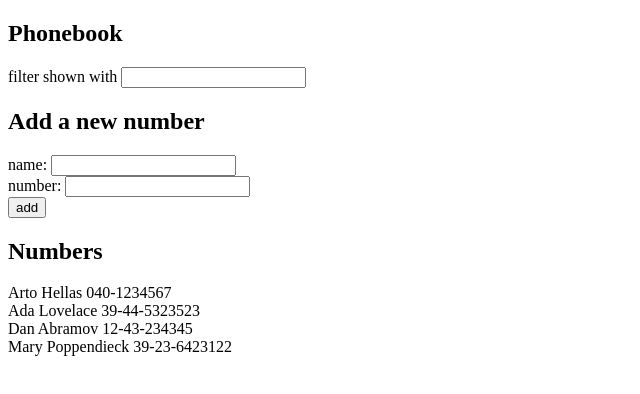
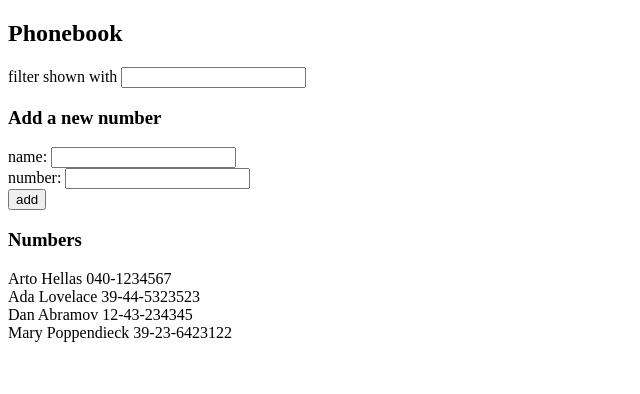
Before and after one commit to yaochie/probable-waddle-fullstack, a React (Create React App) app in the folder part2/phonebook/: page / in a window 1280 px wide. Shown: the top 394 px of the page, without its empty margins (0-640 px from the left). Built offline with nearby package versions, Linux system fonts and the light colour scheme.

Commit message:
exercise 2.10

```diff
--- a/part2/phonebook/src/App.js
+++ b/part2/phonebook/src/App.js
@@ -1,5 +1,7 @@
 import React, { useState } from 'react'
 import Numbers from './components/Numbers'
+import Filter from './components/Filter'
+import PersonForm from './components/PersonForm'
 
 const App = () => {
   const [ persons, setPersons] = useState([
@@ -12,55 +14,20 @@ const App = () => {
   const [ newNumber, setNewNumber ] = useState('')
   const [ search, setSearch ] = useState('')
 
-  const addPerson = (event) => {
-    event.preventDefault()
-
-    // prevent duplicate people
-    if (persons.map(person => person.name).includes(newName)) {
-      alert(`${newName} is already added to phonebook`)
-      return
-    }
-
-    const personObject = {
-      name: newName,
-      number: newNumber
-    }
-
-    setPersons(persons.concat(personObject))
-
-    setNewName('')
-    setNewNumber('')
-  }
-
-  const handleNameChange = (event) => {
-    setNewName(event.target.value)
-  }
-
-  const handleNumberChange = (event) => {
-    setNewNumber(event.target.value)
-  }
-
-  const handleSearchChange = (event) => {
-    console.log(event.target.value)
-    setSearch(event.target.value)
-  }
-
   return (
     <div>
       <h2>Phonebook</h2>
-      filter shown with <input value={search} onChange={handleSearchChange} />
-      <h2>Add a new number</h2>
-      <form onSubmit={addPerson}>
-        <div>
-          name: <input value={newName} onChange={handleNameChange} />
-        </div>
-        <div>
-          number: <input value={newNumber} onChange={handleNumberChange} />
-        </div>
-        <div>
-          <button type="submit">add</button>
-        </div>
-      </form>
+      <Filter search={search} setSearch={setSearch} />
+      <h3>Add a new number</h3>
+      <PersonForm
+        newName={newName}
+        setNewName={setNewName}
+        newNumber={newNumber}
+        setNewNumber={setNewNumber}
+        persons={persons}
+        setPersons={setPersons}
+      />
+      <h3>Numbers</h3>
       <Numbers persons={persons} search={search} />
     </div>
   )
--- /dev/null
+++ b/part2/phonebook/src/components/Filter.js
@@ -0,0 +1,16 @@
+import React from 'react'
+
+const Filter = ({ search, setSearch }) => {
+  const handleSearchChange = (event) => {
+    console.log(event.target.value)
+    setSearch(event.target.value)
+  }
+
+  return (
+    <div>
+      filter shown with <input value={search} onChange={handleSearchChange} />
+    </div>
+  )
+}
+
+export default Filter
--- a/part2/phonebook/src/components/Numbers.js
+++ b/part2/phonebook/src/components/Numbers.js
@@ -7,7 +7,6 @@ const Numbers = ({ persons, search }) => {
 
   return (
     <>
-      <h2>Numbers</h2>
       {personsToShow.map(person =>
         <div key={person.name}>{person.name} {person.number}</div>
       )}
--- /dev/null
+++ b/part2/phonebook/src/components/PersonForm.js
@@ -0,0 +1,46 @@
+import React from 'react'
+
+const PersonForm = ({newName, setNewName, newNumber, setNewNumber, persons, setPersons}) => {
+  const addPerson = (event) => {
+    event.preventDefault()
+
+    // prevent duplicate people
+    if (persons.map(person => person.name).includes(newName)) {
+      alert(`${newName} is already added to phonebook`)
+      return
+    }
+
+    const personObject = {
+      name: newName,
+      number: newNumber
+    }
+
+    setPersons(persons.concat(personObject))
+    setNewName('')
+    setNewNumber('')
+  }
+
+  const handleNameChange = (event) => {
+    setNewName(event.target.value)
+  }
+
+  const handleNumberChange = (event) => {
+    setNewNumber(event.target.value)
+  }
+
+  return (
+    <form onSubmit={addPerson}>
+      <div>
+        name: <input value={newName} onChange={handleNameChange} />
+      </div>
+      <div>
+        number: <input value={newNumber} onChange={handleNumberChange} />
+      </div>
+      <div>
+        <button type="submit">add</button>
+      </div>
+    </form>
+  )
+}
+
+export default PersonForm
```
